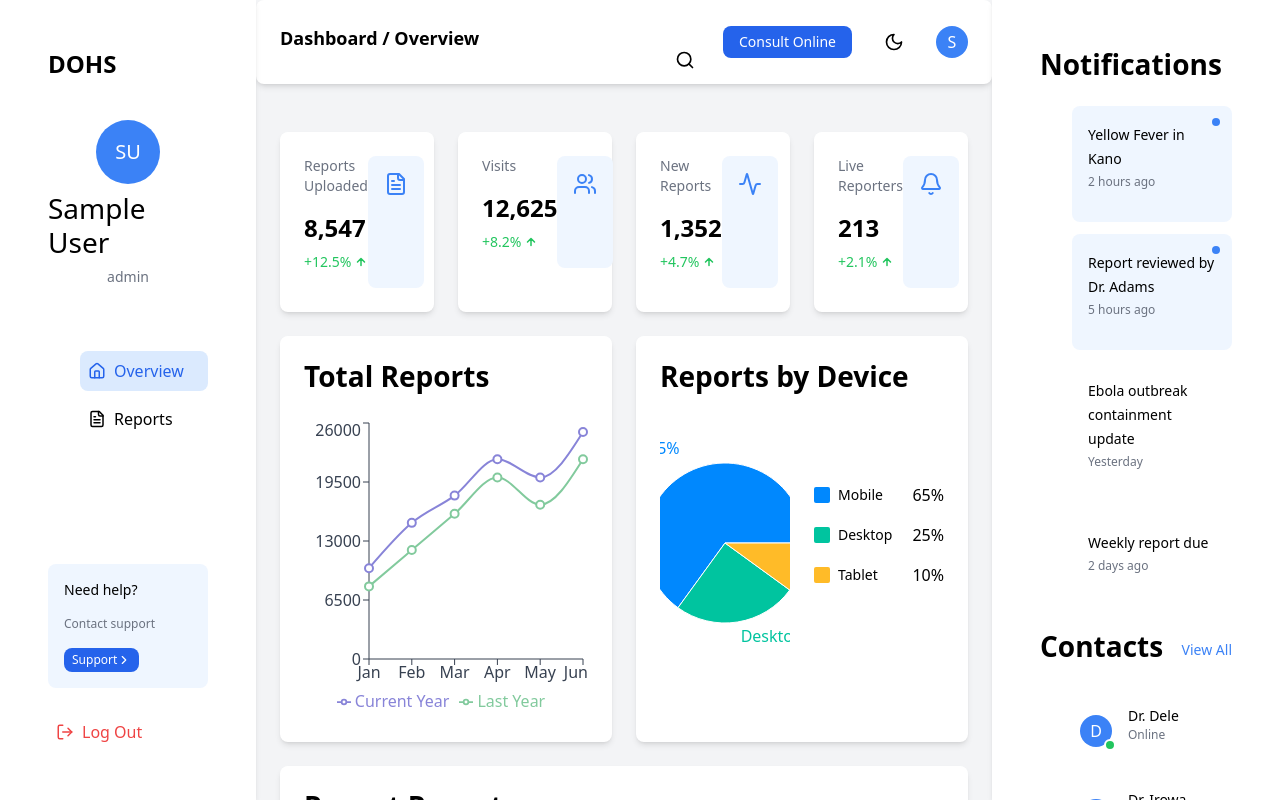
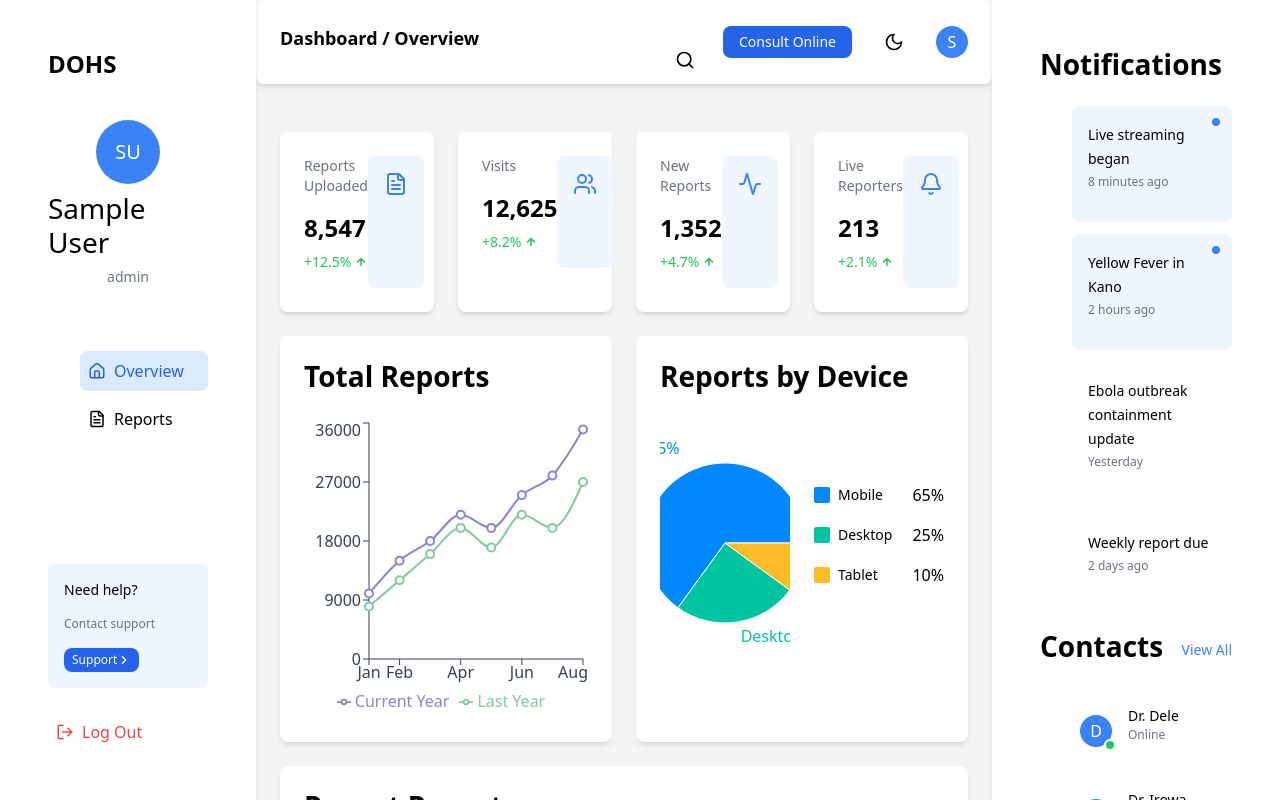
Before and after one commit to gentleokhai/onehealth, a React (Create React App) app: page /dashboard in a window 1280 px wide. Built offline with nearby package versions, Linux system fonts and the light colour scheme; sample sign-in values are in the browser's storage.

Commit message:
Genie: Feat new

```diff
--- a/src/data/dashboardData.js
+++ b/src/data/dashboardData.js
@@ -6,6 +6,8 @@ export const reportsData = [
     { name: "Apr", current: 22000, lastYear: 20000 },
     { name: "May", current: 20000, lastYear: 17000 },
     { name: "Jun", current: 25000, lastYear: 22000 },
+    { name: "Jul", current: 28000, lastYear: 20000 },
+    { name: "Aug", current: 35000, lastYear: 27000 },
   ];
 
   export const deviceData = [
@@ -24,8 +26,8 @@ export const reportsData = [
   ];
 
   export const notificationsData = [
+    { title: "Live streaming began", time: "8 minutes ago", isNew: true },
     { title: "Yellow Fever in Kano", time: "2 hours ago", isNew: true },
-    { title: "Report reviewed by Dr. Adams", time: "5 hours ago", isNew: true },
     { title: "Ebola outbreak containment update", time: "Yesterday", isNew: false },
     { title: "Weekly report due", time: "2 days ago", isNew: false },
   ];
@@ -34,6 +36,8 @@ export const reportsData = [
     { name: "Dr. Dele", status: "online" },
     { name: "Dr. Irowa", status: "busy" },
     { name: "Vet. Dr. Ikpoba", status: "offline" },
+    { name: "Vet. Dr. Inuifak", status: "busy" },
+    { name: "Vet. Dr. Iyamu", status: "busy" },
     { name: "Dr. Sarah Johnson", status: "online" },
   ];
 
@@ -42,7 +46,15 @@ export const reportsData = [
     { id: "RPT-002", title: "Cholera Cases", location: "Abuja", status: "Monitoring", date: "Mar 7, 2025" },
     { id: "RPT-003", title: "Immunization Campaign", location: "Kano", status: "Completed", date: "Mar 5, 2025" },
     { id: "RPT-004", title: "COVID-19 Update", location: "Nationwide", status: "Active", date: "Mar 3, 2025" },
+    { id: "RPT-005", title: "Dengue Fever Alert", location: "Port Harcourt", status: "Critical", date: "Mar 2, 2025" },
+    { id: "RPT-006", title: "Measles Vaccination Drive", location: "Kaduna", status: "Ongoing", date: "Mar 1, 2025" },
+    { id: "RPT-007", title: "Ebola Preparedness", location: "Enugu", status: "Monitoring", date: "Feb 28, 2025" },
+    { id: "RPT-008", title: "Typhoid Awareness Campaign", location: "Ibadan", status: "Completed", date: "Feb 25, 2025" },
+    { id: "RPT-009", title: "Lassa Fever Containment", location: "Benin City", status: "Active", date: "Feb 20, 2025" },
+    { id: "RPT-010", title: "Hepatitis B Screening", location: "Jos", status: "Ongoing", date: "Feb 15, 2025" },
+    { id: "RPT-011", title: "Polio Eradication Program", location: "Maiduguri", status: "Completed", date: "Feb 10, 2025" },
   ];
+
 
   export const statusColors = {
     Critical: "bg-red-100 text-red-700",
@@ -54,8 +66,4 @@ export const reportsData = [
   export const navItems = [
     { name: "Overview", icon: "Home" },
     { name: "Reports", icon: "FileText" },
-    // { name: "Projects", icon: "Activity" },
-    // { name: "Schedule", icon: "Calendar" },
-    // { name: "Users", icon: "Users" },
-    // { name: "Settings", icon: "Settings" },
   ];
```
Also changed, not shown: src/components/Dashboard.jsx (+1 -7 lines).
